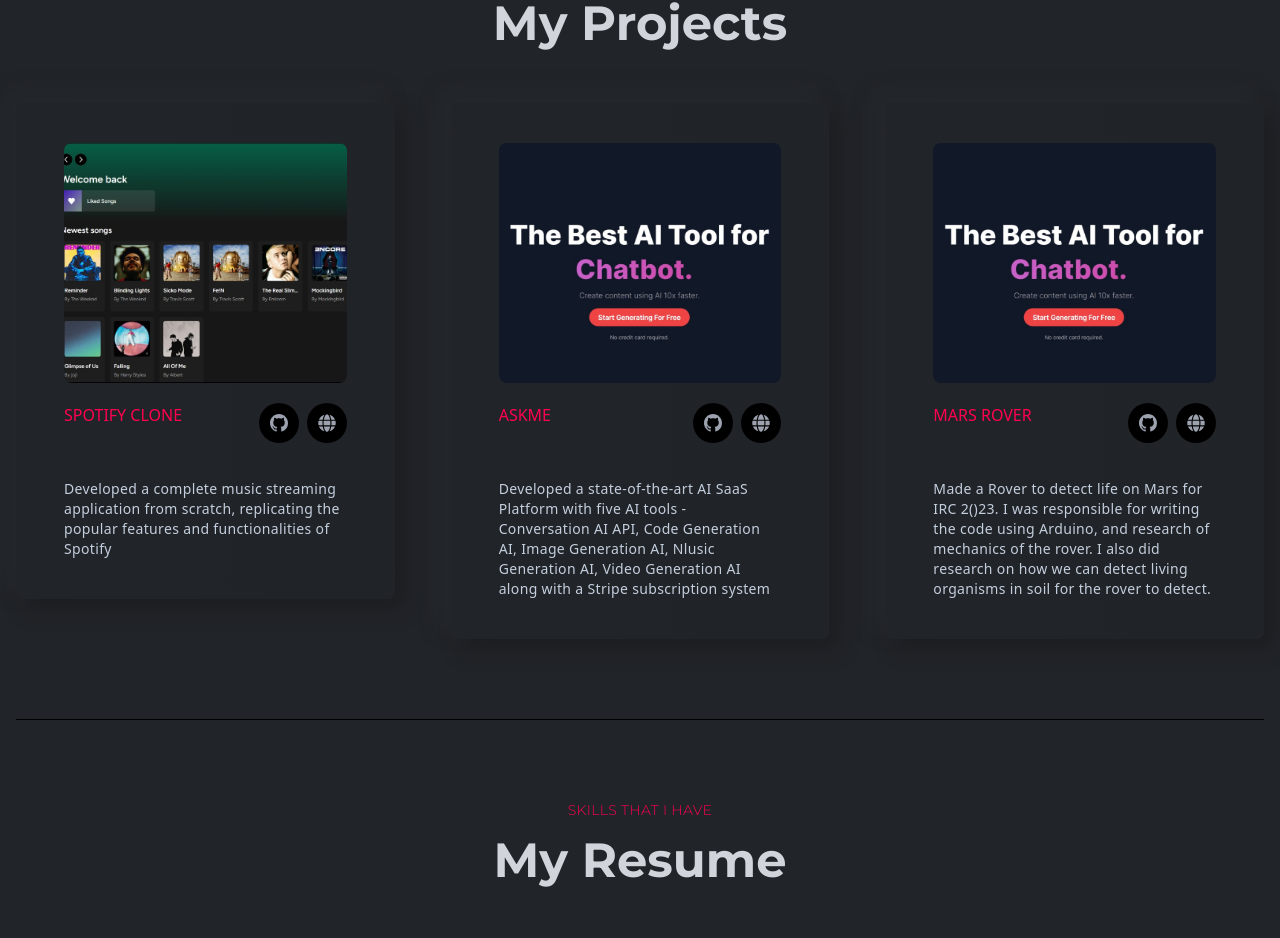
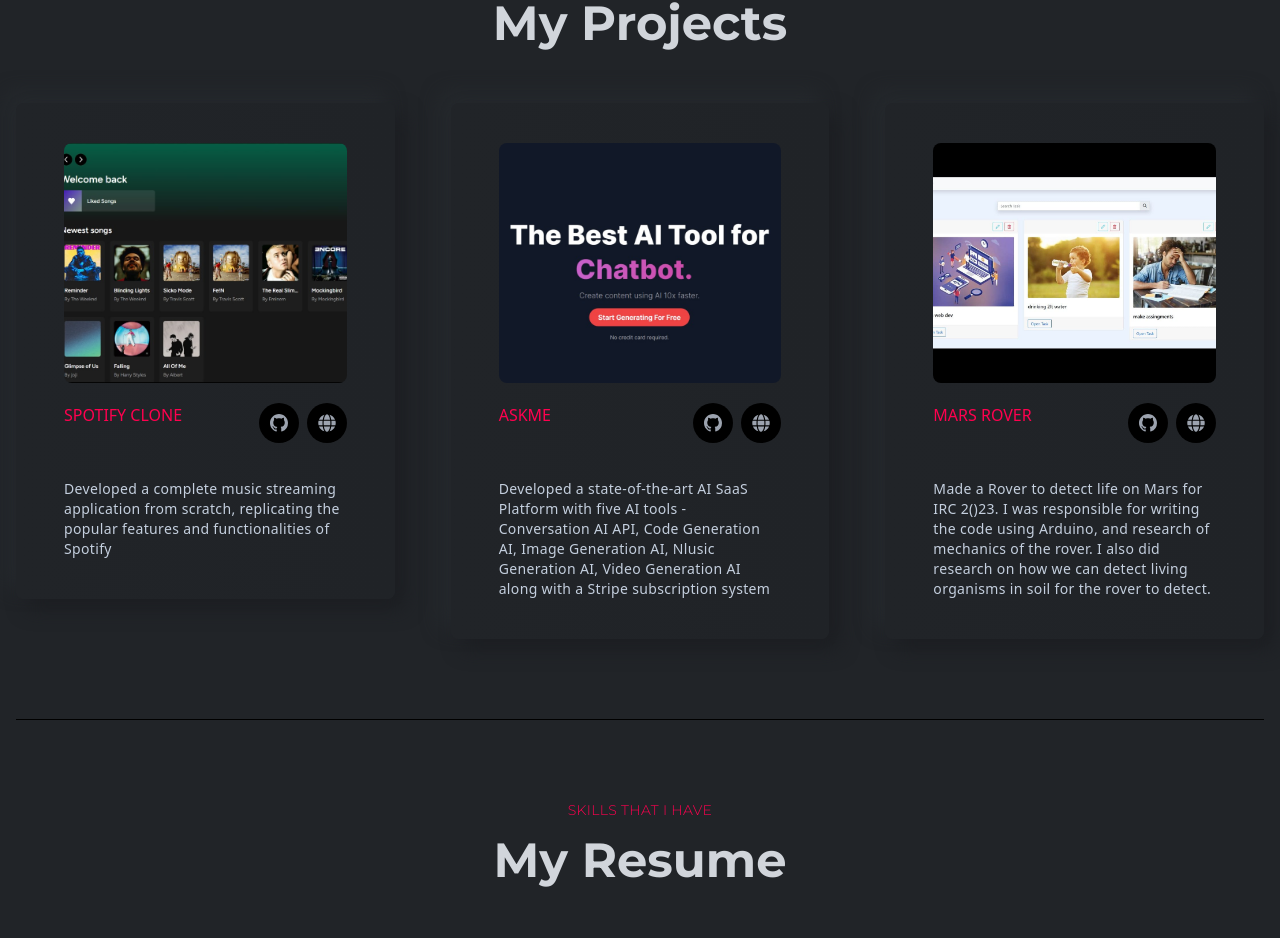
Before and after one commit to swastik-raj-vansh-singh/Portfolio, a React (Create React App) app: page / in a window 1280 px wide. Shown: the part 1709-2647 px from the top of the page. Built offline with nearby package versions, Linux system fonts and the light colour scheme.

Commit message:
updated the portfolio

```diff
--- a/src/assets/index.js
+++ b/src/assets/index.js
@@ -2,7 +2,7 @@ import logo from "./images/logo.png";
 import bannerImg from "./images/bannerImg.png";
 import projectOne from "./images/projects/projectOne.jpg";
 import projectTwo from "./images/projects/projectTwo.jpg";
-// import projectThree from "./images/projects/projectThree.jpg";
+import projectThree from "./images/projects/projectThree.jpg";
 import testimonialOne from "./images/testmonial/testimonialOne.png";
 import testimonialTwo from "./images/testmonial/testimonialTwo.png";
 import quote from "./images/testmonial/quote.png";
@@ -13,7 +13,7 @@ export {
   bannerImg,
   projectOne,
   projectTwo,
-  // projectThree,
+  projectThree,
   testimonialOne,
   testimonialTwo,
   quote,
--- a/src/components/projects/Project.js
+++ b/src/components/projects/Project.js
@@ -1,7 +1,7 @@
 import React from 'react'
 import Title from '../layouts/Title'
 import ProjectCard from './ProjectCard'
-import {projectOne ,projectTwo} from '../../assets/index'
+import {projectOne ,projectTwo, projectThree} from '../../assets/index'
 
 const Projects = () => {
   return (
@@ -42,7 +42,7 @@ const Projects = () => {
             des=" Made a Rover to detect life on Mars for IRC 2()23. I was responsible for writing the code
             using Arduino, and research of mechanics of the rover. I also did research on how we
             can detect living organisms in soil for the rover to detect."
-            src={projectTwo}
+            src={projectThree}
             />
             </a>
             {/* <ProjectCard
```
